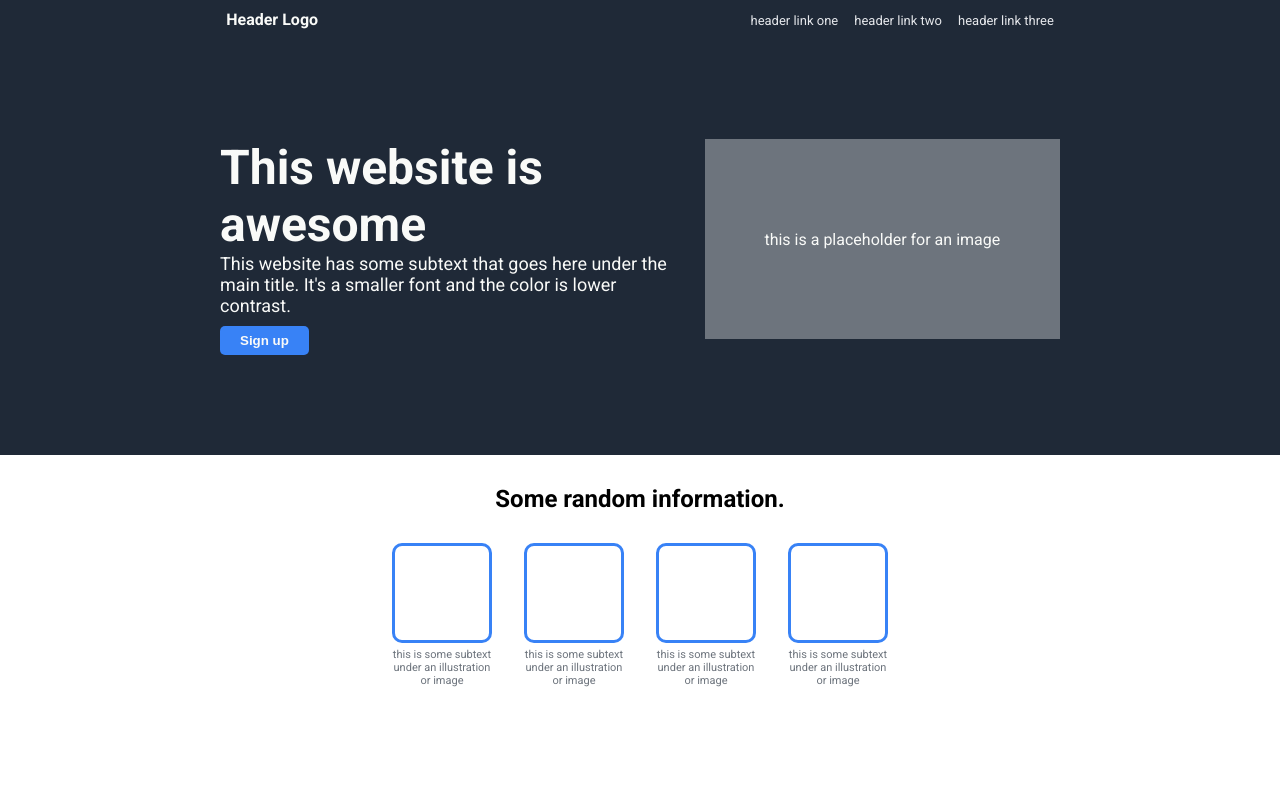
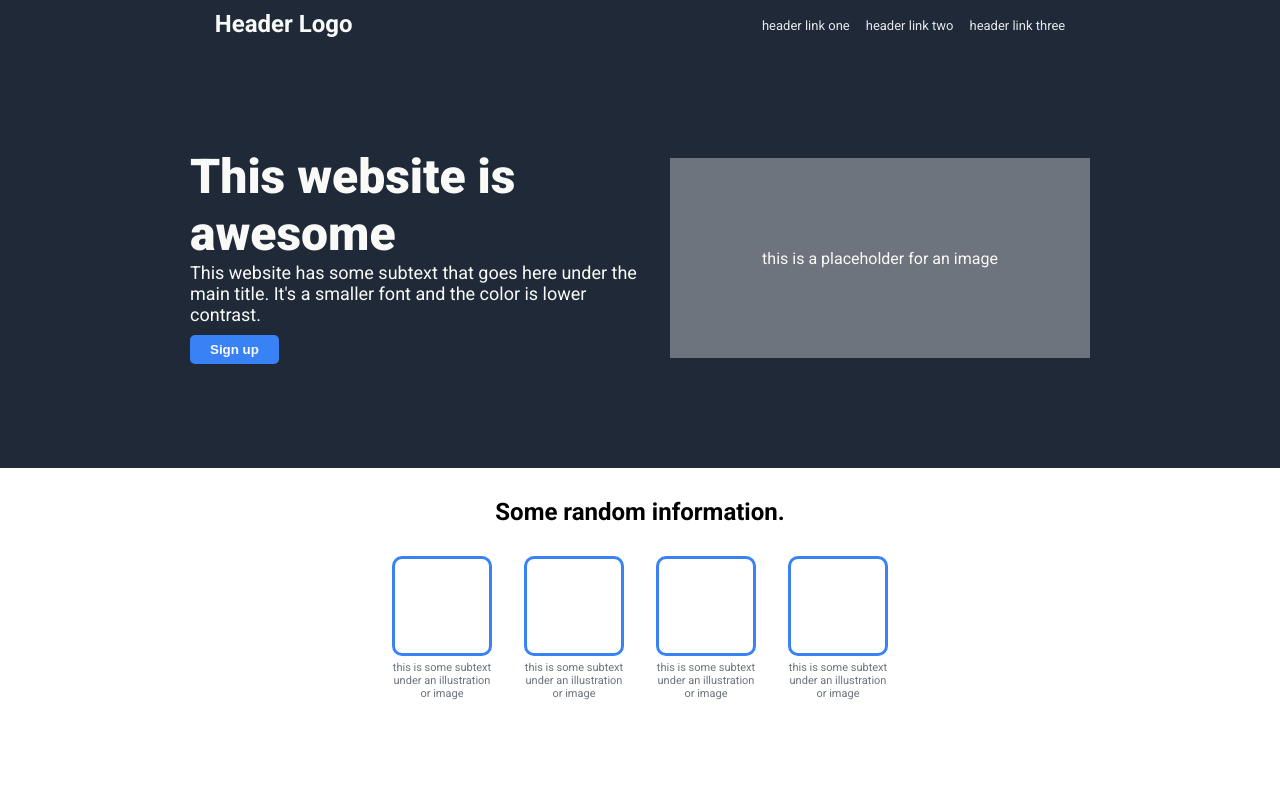
Before and after one commit to FedeFeler/TOP-Landing-Page, a plain HTML site: page index.html in a window 1280 px wide. Drawn offline with Linux system fonts and the light colour scheme.

Commit message:
Change values for hero padding and its content

```diff
--- a/styles.css
+++ b/styles.css
@@ -43,20 +43,27 @@ ul {
 }
 
 .logo {
-    font-size: 16px;
+    font-size: 24px;
 }
 
 .hero {
     background-color: var(--primary-color);
     color: var(--main-text-color);
     display: flex;
-    justify-content: space-around;
-    padding: 100px 220px;
-    gap: 16px;
+    justify-content: center;
+    align-items: center;
+    gap: 20px;
+    padding: 100px;
+}
+
+.hero-main {
+    width: 460px;
+    height: 220px;
 }
 
 .hero-title {
     font-size: 48px;
+    font-weight: 900;
 }
 
 .hero-para {
@@ -64,7 +71,7 @@ ul {
 }
 
 .img {
-    width: 700px;
+    width: 420px;
     height:200px;
     display: flex;
     justify-content: center;
```
